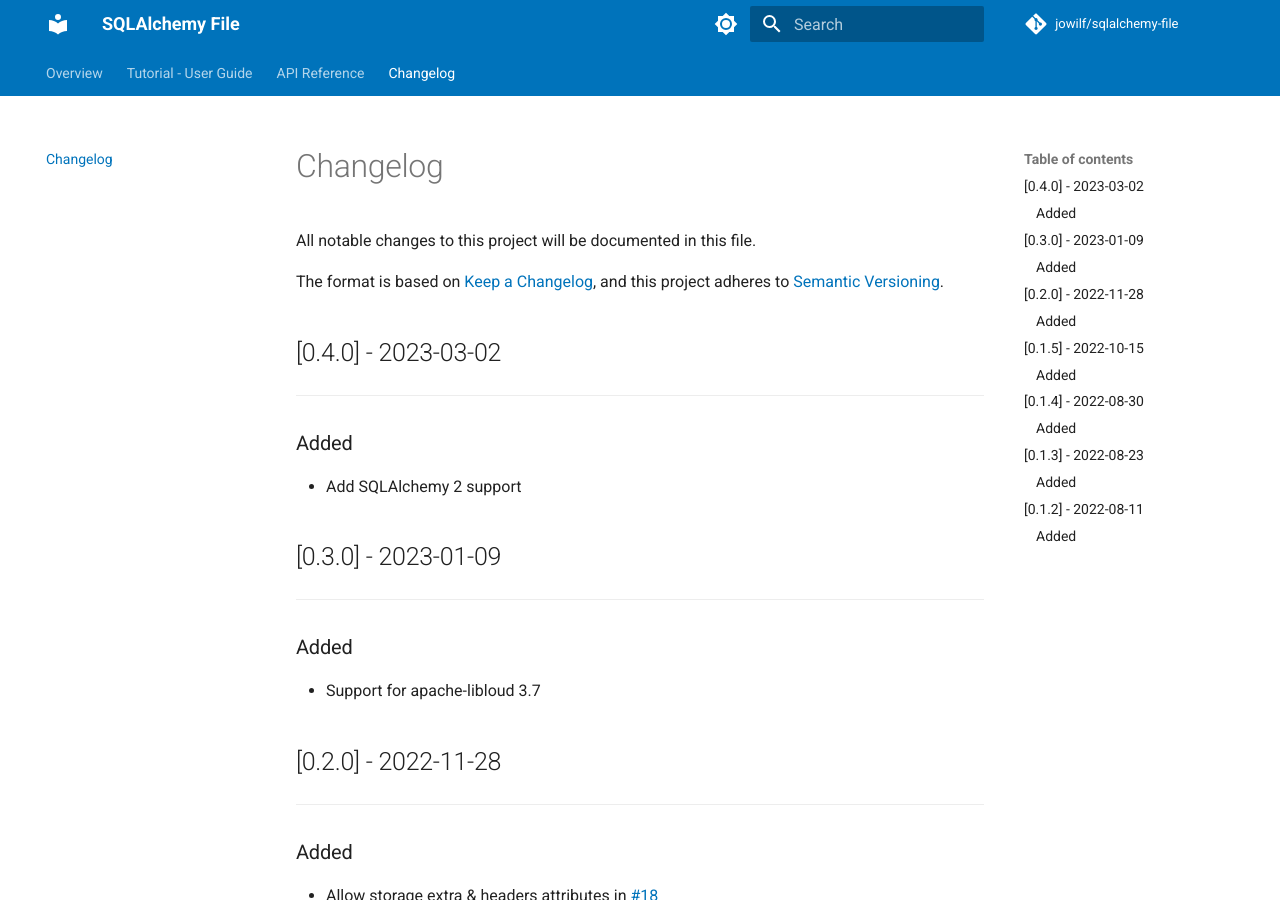
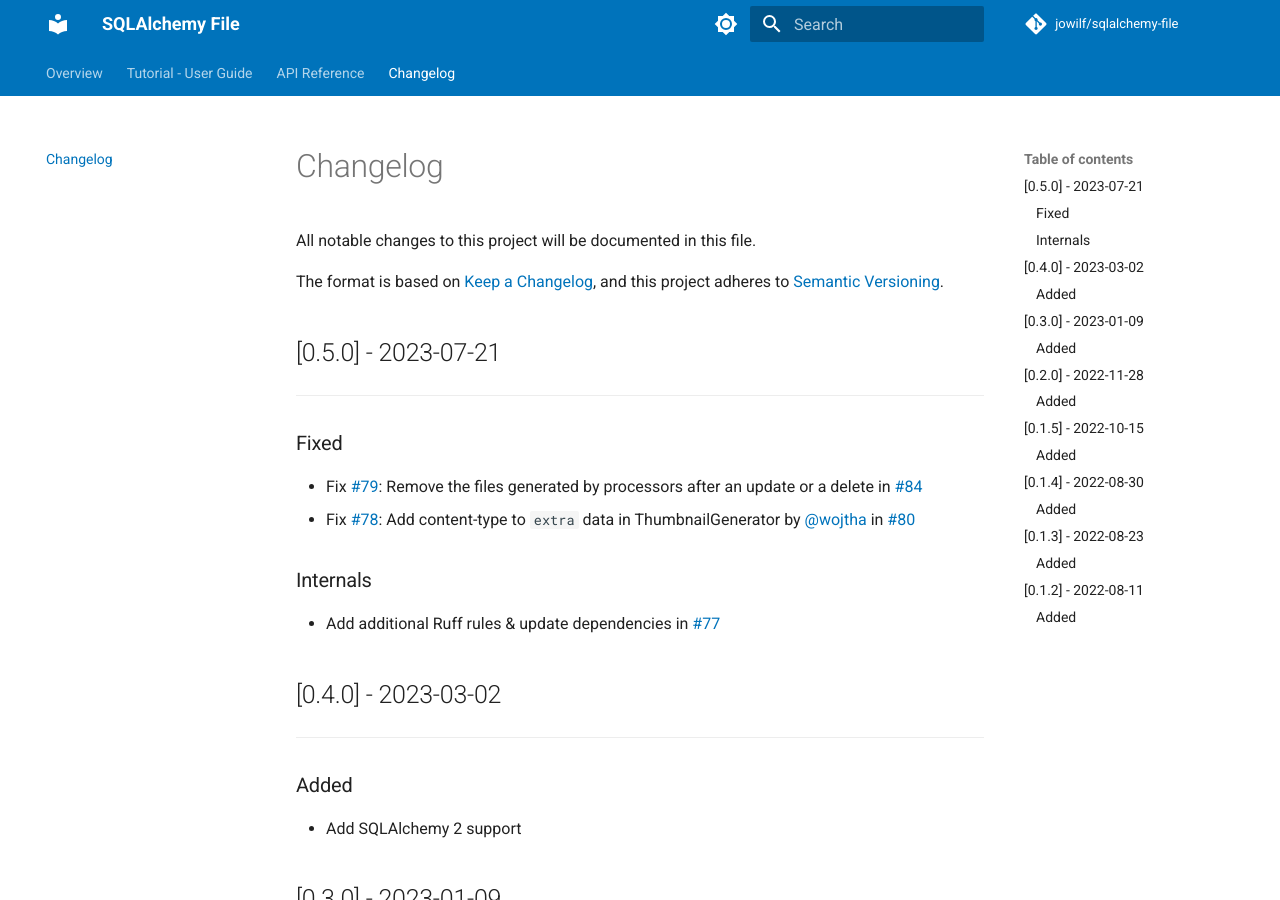
Before and after one commit to jowilf/sqlalchemy-file, an MkDocs documentation site: the page built from docs/changelog.md, in a window 1280 px wide and 900 px high. Built offline with MkDocs 1.6.1 and Material for MkDocs 9.7.7, drawn with Linux system fonts in a browser that asks for light colours; comment, search, counter and statistics services are not loaded.

Commit message:
Release 0.5.0 (#85)

```diff
--- a/docs/changelog.md
+++ b/docs/changelog.md
@@ -3,6 +3,23 @@
 
 The format is based on [Keep a Changelog](https://keepachangelog.com/en/1.0.0/),
 and this project adheres to [Semantic Versioning](https://semver.org/spec/v2.0.0.html).
+
+## [0.5.0] - 2023-07-21
+
+---
+
+### Fixed
+
+* Fix [#79](https://github.com/jowilf/sqlalchemy-file/issues/79): Remove the files generated by processors after an
+  update or a delete
+  in [#84](https://github.com/jowilf/sqlalchemy-file/pull/84)
+* Fix [#78](https://github.com/jowilf/sqlalchemy-file/issues/78): Add content-type to `extra` data in ThumbnailGenerator
+  by [@wojtha](https://github.com/wojtha)
+  in [#80](https://github.com/jowilf/sqlalchemy-file/pull/80)
+
+### Internals
+
+* Add additional Ruff rules & update dependencies in [#77](https://github.com/jowilf/sqlalchemy-file/pull/77)
 
 ## [0.4.0] - 2023-03-02
 
--- a/sqlalchemy_file/__init__.py
+++ b/sqlalchemy_file/__init__.py
@@ -1,4 +1,4 @@
-__version__ = "0.4.0"
+__version__ = "0.5.0"
 
 from .file import File
 from .types import FileField, ImageField
```
